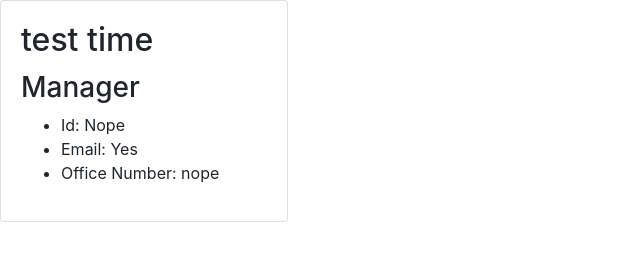
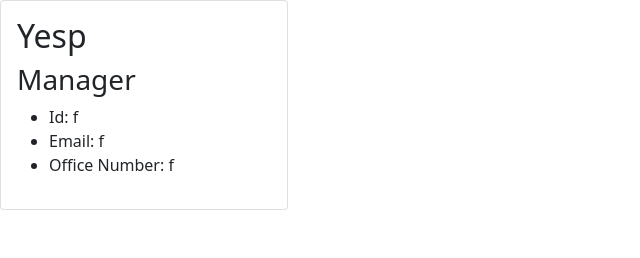
Before and after one commit to LoriTimmons/10-homework, a website: page output.html in a window 1280 px wide. Shown: the whole page, without its empty margins (0-640 px from the left). Drawn offline with nearby package versions, Linux system fonts and the light colour scheme.

Commit message:
working manager card

```diff
--- a/output.html
+++ b/output.html
@@ -3,28 +3,27 @@
 <head>
     <meta charset="UTF-8">
     <meta http-equiv="X-UA-Compatible" content="IE=edge">
-    <meta name="viewport" content="width=device-width, initial-scale=1.0">
-    <link rel="stylesheet" href="https://stackpath.bootstrapcdn.com/bootstrap/4.3.1/css/bootstrap.min.css" integrity="sha384-ggOyR0iXCbMQv3Xipma34MD+dH/1fQ784/j6cY/iJTQUOhcWr7x9JvoRxT2MZw1T" crossorigin="anonymous">
+    <link href="https://cdn.jsdelivr.net/npm/bootstrap@5.1.3/dist/css/bootstrap.min.css" rel="stylesheet" integrity="sha384-1BmE4kWBq78iYhFldvKuhfTAU6auU8tT94WrHftjDbrCEXSU1oBoqyl2QvZ6jIW3" crossorigin="anonymous">
     <title>Employee Structure</title>
 </head>
 <body>
 
 <div class="card" style="width: 18rem;">
   <div class="card-body">
-    <h2 class="card-title">test time</h2>
+    <h2 class="card-title">Yesp </h2>
     <h3>Manager</h3>
     <ul>
-     <li>Id: Nope</li>
-     <li>Email: Yes</li>
-     <li>Office Number: nope</li>
+     <li>Id: f</li>
+     <li>Email: f</li>
+     <li>Office Number: f</li>
     </ul>
 
   </div>
 </div>
 
 <script>
-
 </script>
-
+<script src="https://code.jquery.com/jquery-3.2.1.slim.min.js" integrity="sha384-KJ3o2DKtIkvYIK3UENzmM7KCkRr/rE9/Qpg6aAZGJwFDMVNA/GpGFF93hXpG5KkN" crossorigin="anonymous"></script>
+<script src="https://cdn.jsdelivr.net/npm/bootstrap@5.1.3/dist/js/bootstrap.bundle.min.js" integrity="sha384-ka7Sk0Gln4gmtz2MlQnikT1wXgYsOg+OMhuP+IlRH9sENBO0LRn5q+8nbTov4+1p" crossorigin="anonymous"></script>
     </body>
 </html>
```
Also changed, not shown: generateHtmlPage.js (+5 -7 lines).
